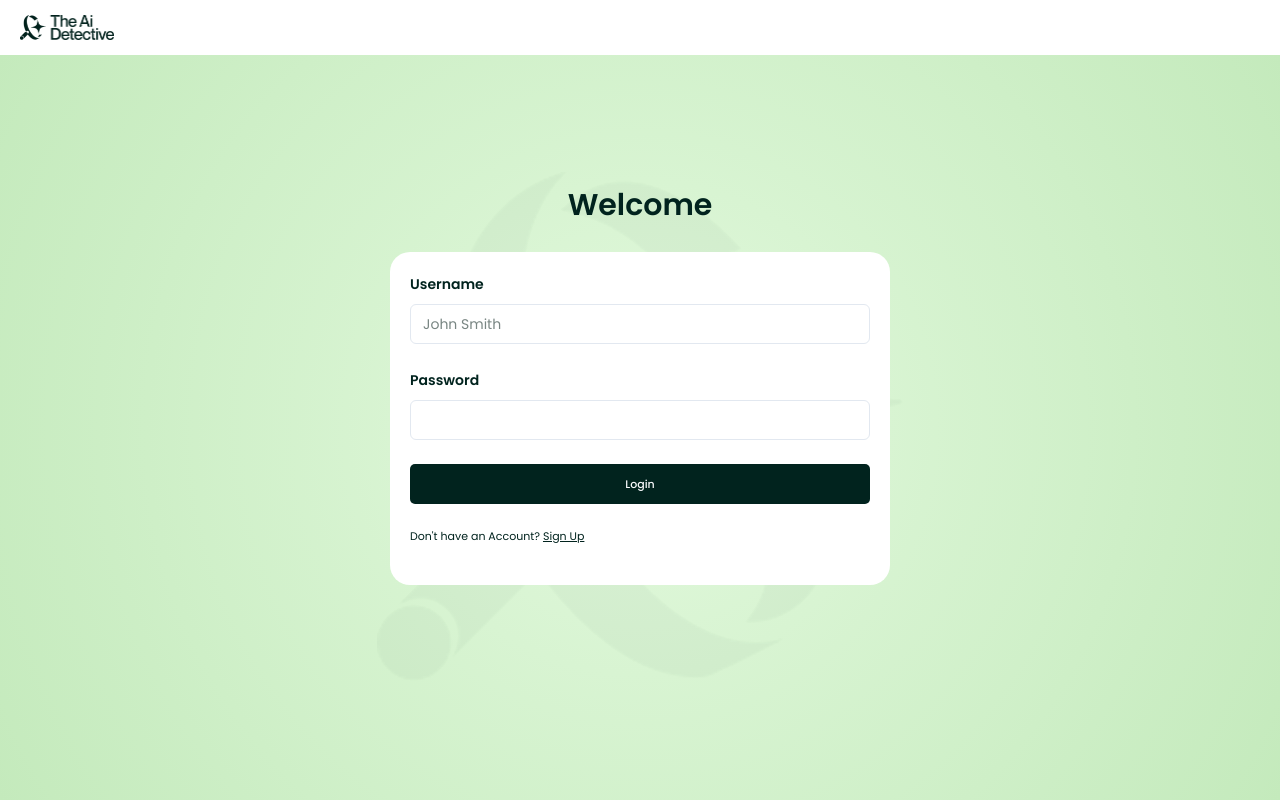
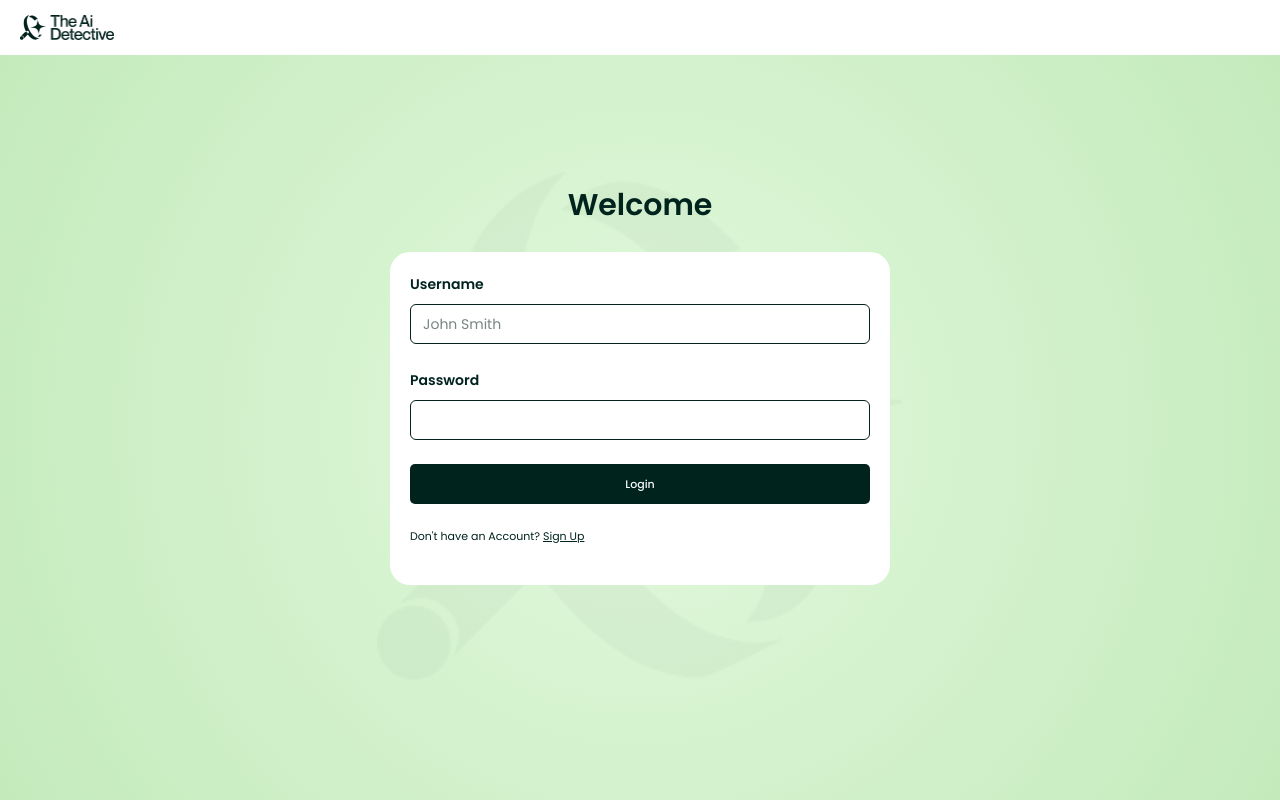
Before and after one commit to irfantayyib07/the-ai-detective-fe, a React (Vite) app: page /login in a window 1280 px wide. Built offline with nearby package versions, Linux system fonts and the light colour scheme.

Commit message:
fix: enhance input component styling and add new border and focus-visible utilities

```diff
--- a/src/components/ui/input.tsx
+++ b/src/components/ui/input.tsx
@@ -8,7 +8,7 @@ const Input = React.forwardRef<HTMLInputElement, React.ComponentProps<"input">>(
    <input
     type={type}
     className={cn(
-     "flex h-10 w-full rounded-md border border-input bg-background px-3 py-2 text-base ring-offset-background file:border-0 file:bg-transparent file:text-sm file:font-medium file:text-foreground placeholder:text-primary-muted focus-visible:outline-none focus-visible:border-primary disabled:cursor-not-allowed disabled:opacity-50 md:text-sm",
+     "flex h-10 w-full rounded-md border border-primary bg-background px-3 py-2 text-base ring-offset-background file:border-0 file:bg-transparent file:text-sm file:font-medium file:text-foreground placeholder:text-primary-muted focus-visible:outline-none focus-visible:border-primary disabled:cursor-not-allowed disabled:opacity-50 md:text-sm focus-visible:ring-2 focus-visible:ring-primary focus-visible:ring-offset-2",
      className,
     )}
     ref={ref}
--- a/src/output.css
+++ b/src/output.css
@@ -805,12 +805,20 @@ body {
   border-width: 1px;
 }
 
+.border-2 {
+  border-width: 2px;
+}
+
 .border-none {
   border-style: none;
 }
 
 .border-input {
   border-color: hsl(var(--input));
+}
+
+.border-primary {
+  border-color: hsl(var(--primary));
 }
 
 .bg-background {
@@ -1113,6 +1121,10 @@ body {
   border-color: hsl(var(--primary));
 }
 
+.focus-visible\:border-secondary:focus-visible {
+  border-color: hsl(var(--secondary));
+}
+
 .focus-visible\:outline-none:focus-visible {
   outline: 2px solid transparent;
   outline-offset: 2px;
@@ -1124,12 +1136,26 @@ body {
   box-shadow: var(--tw-ring-offset-shadow), var(--tw-ring-shadow), var(--tw-shadow, 0 0 #0000);
 }
 
+.focus-visible\:ring-1:focus-visible {
+  --tw-ring-offset-shadow: var(--tw-ring-inset) 0 0 0 var(--tw-ring-offset-width) var(--tw-ring-offset-color);
+  --tw-ring-shadow: var(--tw-ring-inset) 0 0 0 calc(1px + var(--tw-ring-offset-width)) var(--tw-ring-color);
+  box-shadow: var(--tw-ring-offset-shadow), var(--tw-ring-shadow), var(--tw-shadow, 0 0 #0000);
+}
+
 .focus-visible\:ring-ring:focus-visible {
   --tw-ring-color: hsl(var(--ring));
 }
 
+.focus-visible\:ring-primary:focus-visible {
+  --tw-ring-color: hsl(var(--primary));
+}
+
 .focus-visible\:ring-offset-2:focus-visible {
   --tw-ring-offset-width: 2px;
+}
+
+.focus-visible\:ring-offset-1:focus-visible {
+  --tw-ring-offset-width: 1px;
 }
 
 .disabled\:pointer-events-none:disabled {
```
